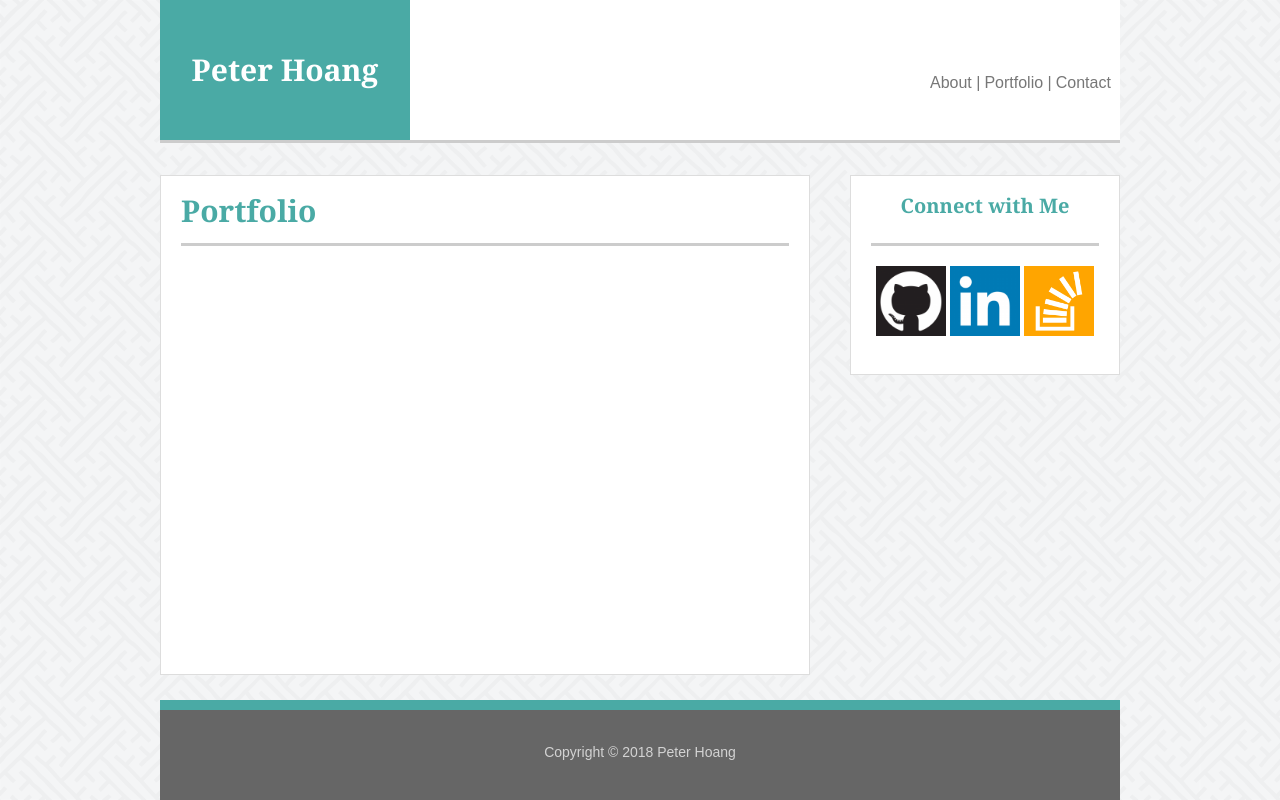
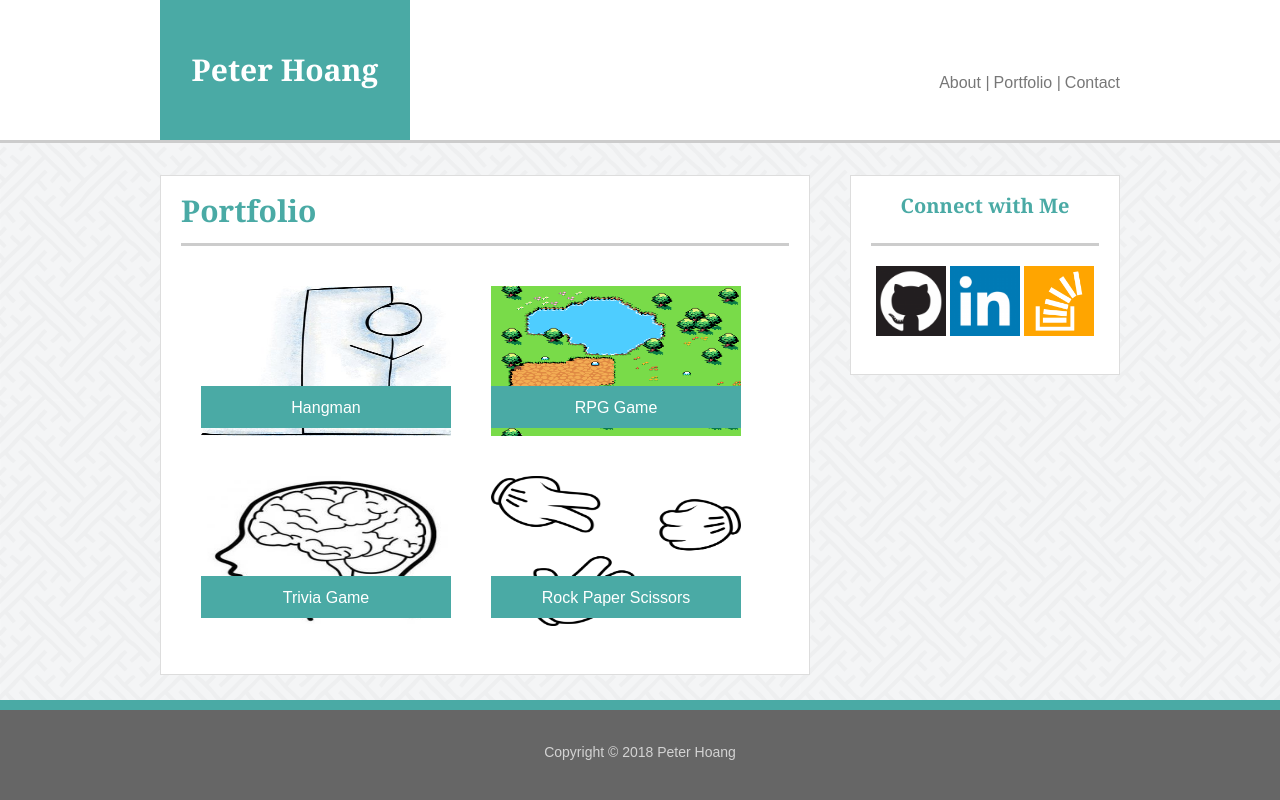
Before and after one commit to Gizmo83/Basic-Portfolio, a plain HTML site: page portfolio.html in a window 1280 px wide. Drawn offline with Linux system fonts and the light colour scheme.

Commit message:
Uploading completed files

```diff
--- a/assets/css/style.css
+++ b/assets/css/style.css
@@ -10,7 +10,7 @@ body {
 }
 
 header {
-    width: 960px;
+    width: 100%;
     height: 143px;
     margin: 0px;
     background: #ffffff;
@@ -18,6 +18,12 @@ header {
     border-bottom: solid;
     border-bottom-color: #cccccc;
     position: absolute;
+    left: 0;
+}
+
+#header1 {
+    width: 960px;
+    margin: 0 auto;
 }
 
 h1 {
@@ -31,14 +37,15 @@ h1 {
     display: inline-block;
     text-align: center;
     padding-top: 55px;
+    pos
 }
 
 nav {
+    text-align: right;
     width: 300px;
     height: 190px;
     display: inline-block;
-    position: absolute;
-    left: 770px;
+    float: right;
 }
 
 .nav_links {
@@ -138,10 +145,12 @@ button {
     margin-top: 10px;
 }
 footer {
-    width: 960px;
+    clear: both;
+    width: 100%;
     height: 100px;
     background-color: #666666;
     position: absolute;
+    left: 0;
     top: 700px;
     padding-top: 30px;
     text-align: center;
@@ -152,6 +161,36 @@ footer {
     border-color: #4aaaa5
 }
 
-.copyright {
-    margin-top: 60px;
+.box {
+    width: 250px;
+    height: 150px;
+    float: left;
+    margin: 20px;
+    text-align: center;
+    background-repeat: no-repeat;
+    background-size: 250px 150px;
 }
+
+.box1 {
+    background-image: url("../images/hangman.jpg");
+}
+
+.box2 {
+    background-image: url("../images/RPG.png");
+}
+
+.box3 {
+    background-image: url("../images/trivia.jpg");
+}
+
+.box4 {
+    background-image: url("../images/rps.png");
+}
+
+.image-label {
+    height: 42px;
+    background-color: #4aaaa5;
+    color: white;
+    padding: 9px;
+    margin-top: 100px;
+}
--- a/portfolio.html
+++ b/portfolio.html
@@ -6,28 +6,42 @@
     <meta http-equiv="X-UA-Compatible" content="ie=edge">
     <link rel="stylesheet" href="assets/css/reset.css">
     <link rel="stylesheet" href="assets/css/style.css">
-    <title>Peter Hoang's Portfolio</title>
+    <title>Portfolio - Peter Hoang's Portfolio</title>
 </head>
 <body>
     <header>
+        <div id="header1">
             <h1>Peter Hoang</h1>
             <nav>
                 <a class="nav_links" href="index.html">About  |</a>
                 <a class="nav_links" href="portfolio.html">Portfolio  |</a>
                 <a class="nav_links" href="contact.html">Contact</a>
             </nav>
+        </div>
     </header>
 
     <div class="container">
         <section id="main_content">
             <h2>Portfolio</h2>
+            <div class="box box1">
+                <p class="image-label">Hangman</p>
+            </div>
+            <div class="box box2">
+                <p class="image-label">RPG Game</p>
+            </div>
+            <div class="box box3">
+                <p class="image-label">Trivia Game</p>
+            </div>
+            <div class="box box4">
+                <p class="image-label">Rock Paper Scissors</p>
+            </div>
         </section>
         <section id="sidebar">
             <h3>Connect with Me</h3>
-            <a class="icon_links" href="https://www.linkedin.com/">
+            <a class="icon_links" href="https://www.github.com/">
                 <img id="icon" src="assets/images/github.png" alt="Github Icon">
             </a>
-            <a class="icon_links" href="https://github.com/">
+            <a class="icon_links" href="http://www.linkedin.com/in/peterhoang123">
                 <img id="icon" src="assets/images/LinkedIn.png" alt="LinkedIn Icon">
             </a>
             <a class="icon_links" href="https://stackoverflow.com/">
```
Also changed, not shown: contact.html (+4 -3 lines), index.html (+11 -9 lines), assets/images/Profile_Image.jpg (added), assets/images/RPG.png (added), assets/images/hangman.jpg (added), assets/images/rps.png (added), assets/images/trivia.jpg (added), 2 other files. Lines whose indentation alone changed are shown as unchanged.
